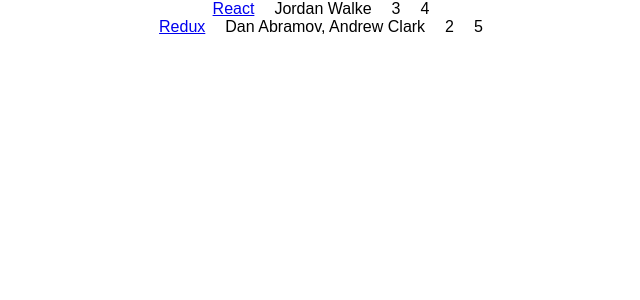
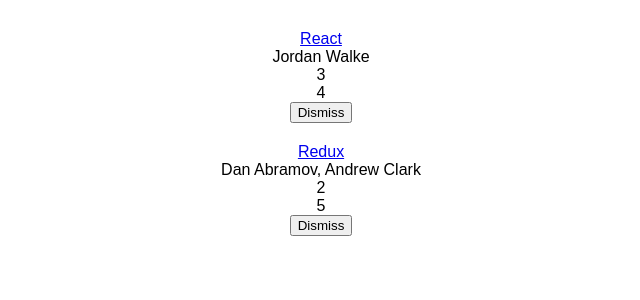
Before and after one commit to db001/hackernews, a React (Create React App) app: page / in a window 1280 px wide. Shown: the top 300 px of the page, without its empty margins (319-959 px from the left). Built offline with nearby package versions, Linux system fonts and the light colour scheme.

Commit message:
Finished updating state

```diff
--- a/src/App.css
+++ b/src/App.css
@@ -29,3 +29,8 @@
 span {
   margin: 0 10px;
 }
+div {
+  display: flex;
+  flex-direction: column;
+  margin: 10px 0;
+}
--- a/src/App.js
+++ b/src/App.js
@@ -22,18 +22,41 @@
 ];
 
 class App extends Component {
+
+  constructor(props) {
+    super(props);
+
+    this.state = {
+      list,
+    };
+
+    this.onDismiss = this.onDismiss.bind(this);
+  }
+
+  onDismiss(id) {
+    const isNotId = item => item.objectID !== id;
+    const updatedList = this.state.list.filter(isNotId);
+    this.setState({ list: updatedList });
+  }
+
   render() {
     return (
       <div className="App">
-        {list.map(item =>
+        {this.state.list.map(item =>
           (
-            <div key={item.objectID}> { /* Key added as recommended at https://reactjs.org/docs/lists-and-keys.html#keys */ }
+            <div key={item.objectID}>
               <span>
                 <a href={item.url}>{item.title}</a>
               </span>
               <span>{item.author}</span>
               <span>{item.num_comments}</span>
               <span>{item.points}</span>
+              <span>
+                <button
+                  onClick={() => this.onDismiss(item.objectID)}
+                  type="button">Dismiss
+                </button>
+              </span>
             </div>
           )
         )}
```
